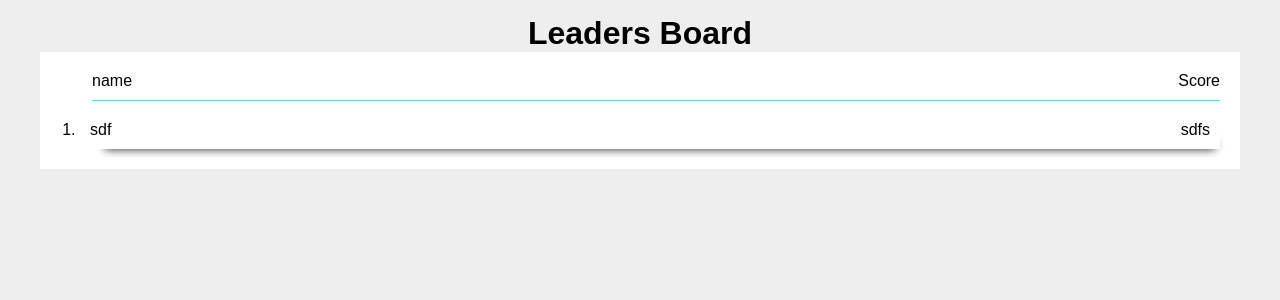
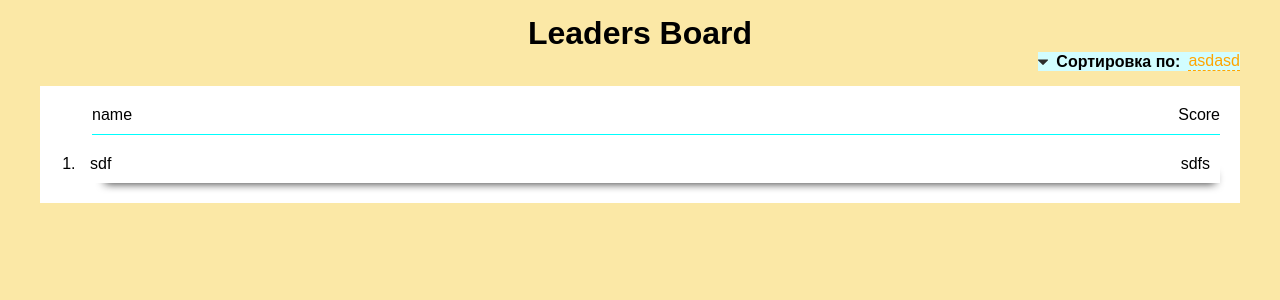
Before and after one commit to bakai04/Memory-game, a React (Create React App) app: page /leaders in a window 1280 px wide. Shown: the top 300 px of the page. Built offline with nearby package versions, Linux system fonts and the light colour scheme; a web font is replaced by a local one.

Commit message:
add leaders and when end game added new data to localstorage

```diff
--- a/src/App.js
+++ b/src/App.js
@@ -10,11 +10,7 @@ function App() {
   const navigate = useNavigate();
 
   useEffect(() => {
-    async function getData() {
-      const users = await JSON.parse(localStorage.getItem("usersData"));
-      setUsersData(users ?? []);
-    }
-    getData();
+    setUsersData(JSON.parse(localStorage.getItem("usersData")) ?? []);
     // if(usersData.length === 0) navigate("../auth", { replace: true });
   }, []);
 
--- /dev/null
+++ b/src/components/SortLeaders.jsx
@@ -0,0 +1,56 @@
+import React, {  useEffect, useRef, useState } from 'react'
+
+function SortLeaders({items}) {
+    const [visiblePopup, setVisiblePopup] = useState(false);
+    const sortRef = useRef();
+
+    const toggleVisiblePopup = () => {
+        setVisiblePopup(!visiblePopup);
+    }
+
+    const onSelectItem=(index, type)=>{
+        setVisiblePopup(false);
+    }
+
+    const handleOutsideClick = (e) => {
+        if (!e.path.includes(sortRef.current)) {
+            setVisiblePopup(false)
+        }
+    }
+
+    // const activelabel=items.find(obj=>obj.type===activeSortPopup);
+    useEffect(() => {
+        document.body.addEventListener("click", handleOutsideClick)
+    }, [])
+
+    return (
+        <div className="sort" ref={sortRef}>
+            <div className="sort__label">
+                <svg className={!visiblePopup ? "rotaded":""}
+                    width="10"
+                    height="6"
+                    viewBox="0 0 10 6"
+                    fill="none"
+                    xmlns="http://www.w3.org/2000/svg"
+                >
+                    <path
+                        d="M10 5C10 5.16927 9.93815 5.31576 9.81445 5.43945C9.69075 5.56315 9.54427 5.625 9.375 5.625H0.625C0.455729 5.625 0.309245 5.56315 0.185547 5.43945C0.061849 5.31576 0 5.16927 0 5C0 4.83073 0.061849 4.68424 0.185547 4.56055L4.56055 0.185547C4.68424 0.061849 4.83073 0 5 0C5.16927 0 5.31576 0.061849 5.43945 0.185547L9.81445 4.56055C9.93815 4.68424 10 4.83073 10 5Z"
+                        fill="#2C2C2C"
+                    />
+                </svg>
+                <b>Сортировка по:</b>
+                <span onClick={toggleVisiblePopup}>asdasd</span>
+            </div>
+            {visiblePopup &&
+                (<div className="sort__popup">
+                    <ul>
+                        {items.map((item, index)=>(
+                            <li className="active">{item.name}</li>
+                        ))}
+                    </ul>
+                </div>)}
+        </div>
+    )
+}
+
+export default SortLeaders
--- a/src/css/main.scss
+++ b/src/css/main.scss
@@ -4,6 +4,7 @@
 @import "./pages/Header.scss";
 @import "./pages/resultPage.scss";
 @import "./pages/Leaders.scss";
+@import "./pages/sort.scss";
 
 *{
     box-sizing: border-box;
@@ -12,7 +13,7 @@
     font-family: 'Kdam Thmor Pro', sans-serif;
 }
 body{
-    background-color: #eee;
+    background-color: #FBE8A6;
 	min-height: 100%;
 }
 .container{
--- a/src/css/pages/Game.scss
+++ b/src/css/pages/Game.scss
@@ -1,7 +1,8 @@
 .game{
     display: grid;
-    grid-template-columns: repeat(6, 1fr);
-    grid-template-rows: repeat(3, 1fr);
+    grid-template-columns: repeat(5, 126px);
+    grid-template-rows: repeat(4, 1fr);
+    gap: 20px;
     height: 90vh;
 }
 label {
@@ -26,6 +27,7 @@ label {
     -webkit-transition: all 600ms;
     transition: all 600ms;
     z-index: 20;
+
     .front,.back{
         width: 100%;
         height: 100%;
@@ -40,6 +42,7 @@ label {
         }
     }
     .back {
+        width: 100%;
         background: #FFF;
         -webkit-transform: rotateX(180deg);
         transform: rotateX(180deg);
--- a/src/css/pages/Header.scss
+++ b/src/css/pages/Header.scss
@@ -4,17 +4,20 @@
     .header__inner{
         display: flex;
         padding: 20px;
-        background-color: #FFF;
+        background-color:  #FFF;
         margin-bottom: 10px;
         .user-name{
+            color: #85DCB1;
             font-size: 25px;
             margin-left: 0;
         }
         .timer{
+            color: #85DCB1;
             font-size: 25px;
             margin-right: 0;
         }
         .count{
+            color: #85DCB1;
             font-size: 25px;
             margin: 0 auto;
         }
--- a/src/css/pages/Leaders.scss
+++ b/src/css/pages/Leaders.scss
@@ -60,7 +60,11 @@
             }
         }
     }
-
+    .sortBy{
+        display: flex;
+        justify-content: end;
+        margin-bottom: 15px;
+    }
     .leaders__inner {
         background-color: #FFF;
         padding: 20px;
--- a/src/css/pages/authorization.scss
+++ b/src/css/pages/authorization.scss
@@ -13,6 +13,7 @@
         border-radius: 5px;
         background-color: #FFF;
         .authorization__title{
+            color:  black;
             font-size: 30px;
             margin-bottom: 20px;
         }
@@ -34,6 +35,13 @@
                 padding-left: 10px;
                 font-size: 16px;
                 margin-top: 10px;
+                background-color: #C38D9E ;
+                border-radius: 5px;
+                border: 0px;
+                transition: 0.2s ease-in-out;
+                &:hover{
+                    transform: scale(0.98);
+                }
             }
         }
     }
--- /dev/null
+++ b/src/css/pages/sort.scss
@@ -0,0 +1,57 @@
+.sort {
+    position: relative;
+    z-index: 10;
+
+    &__label {
+      display: flex;
+      align-items: center;
+      background: #D2FDFF;
+
+      svg {
+        margin-right: 8px;
+        &.rotaded{
+          transform: rotate(180deg);
+        }
+      }
+
+      b {
+        margin-right: 8px;
+      }
+
+      span {
+        color: orange;
+        border-bottom: 1px dashed orange;
+        cursor: pointer;
+      }
+    }
+
+    &__popup {
+      position: absolute;
+      right: 0;
+      margin-top: 0px;
+      background: #ffffff;
+      box-shadow: 0px 5px 15px rgba(0, 0, 0, 0.09);
+      border-radius: 10px;
+      overflow: hidden;
+      padding: 10px 0;
+      width: 160px;
+
+      ul {
+        overflow: hidden;
+        li {
+          padding: 12px 20px;
+          cursor: pointer;
+
+          &.active,
+          &:hover {
+            background: #D2FDFF;
+          }
+
+          &.active {
+            font-weight: bold;
+            color: #303C6C;
+          }
+        }
+      }
+    }
+  }
--- a/src/db.json
+++ b/src/db.json
@@ -9,56 +9,6 @@
         "name": "css3",
         "img": "https://i.ibb.co/w4dSj0c/photo-2022-07-28-17-51-31.jpg",
         "id": 2
-    },
-    {
-        "name": "html5",
-        "img": "https://i.ibb.co/W5fyhwL/photo-2022-07-28-17-51-35.jpg",
-        "id": 3
-    },
-    {
-        "name": "jquery",
-        "img": "https://i.ibb.co/qxVDR3g/photo-2022-07-28-17-51-38.jpg",
-        "id": 4
-    },
-    {
-        "name": "javascript",
-        "img": "https://i.ibb.co/wBhM1dz/photo-2022-07-28-17-51-41.jpg",
-        "id": 5
-    },
-    {
-        "name": "node",
-        "img": "https://i.ibb.co/YfFb7MP/photo-2022-07-28-17-51-26.jpg",
-        "id": 6
-    },
-    {
-        "name": "photoshop",
-        "img": "https://i.ibb.co/R9Qp6ML/photo-2022-07-28-17-51-23.jpg",
-        "id": 7
-    },
-    {
-        "name": "javascript",
-        "img": "https://i.ibb.co/V36yXMS/photo-2022-07-28-17-51-14.jpg",
-        "id": 8
-    },
-    {
-        "name": "node",
-        "img": "https://i.ibb.co/9whJ6b6/photo-2022-07-28-17-51-18.jpg",
-        "id": 9
-    },
-    {
-        "name": "photoshop",
-        "img": "https://i.ibb.co/V2jLn69/photo-2022-07-28-17-51-46.jpg",
-        "id": 10
-    },
-    {
-        "name": "node",
-        "img": "https://i.ibb.co/PzDqXK6/photo-2022-07-28-17-51-44.jpg",
-        "id": 11
-    },
-    {
-        "name": "photoshop",
-        "img": "https://i.ibb.co/3rRpRZ1/photo-2022-07-28-17-51-21.jpg",
-        "id": 12
     }
 ]
 }
--- a/src/pages/Auth.jsx
+++ b/src/pages/Auth.jsx
@@ -1,7 +1,7 @@
 import React, { useState } from 'react'
 import {useNavigate} from "react-router-dom"
 function Auth({usersData, setUsersData}) {
-  const [userName, setUserName]= useState(usersData.length>0 ? usersData[0].name: "");
+  const [userName, setUserName]= useState("");
   const navigate = useNavigate();
 
   function onChangeInput(event){
@@ -12,7 +12,8 @@ function Auth({usersData, setUsersData}) {
     event.preventDefault();
     let userData={
       name: userName,
-      lastRecord: 0
+      count: 0,
+      time: 0
     }
     setUsersData(prev=>[userData, ...prev]);
     localStorage.setItem("usersData", JSON.stringify([userData, ...usersData]));
--- a/src/pages/LeaderBoard.jsx
+++ b/src/pages/LeaderBoard.jsx
@@ -1,11 +1,21 @@
 import React from 'react'
+import SortLeaders from '../components/SortLeaders'
 
 function LeaderBoard() {
+  const SortItem=[
+    {name:"проб", type: "count"},
+    {name:"врмени", type:"time"},
+  ];
   return (
     <>
       <div className="leaders">
         <div className="container">
           <h1 className='leaders__title'>Leaders Board</h1>
+          <div className='sortBy'>
+            <SortLeaders
+              items={SortItem}
+            />
+          </div>
           <div className="leaders__inner">
             <div className="columns">
               <p className='column__name'>name</p>
```
Also changed, not shown: src/pages/Game.jsx (+26 -10 lines).
